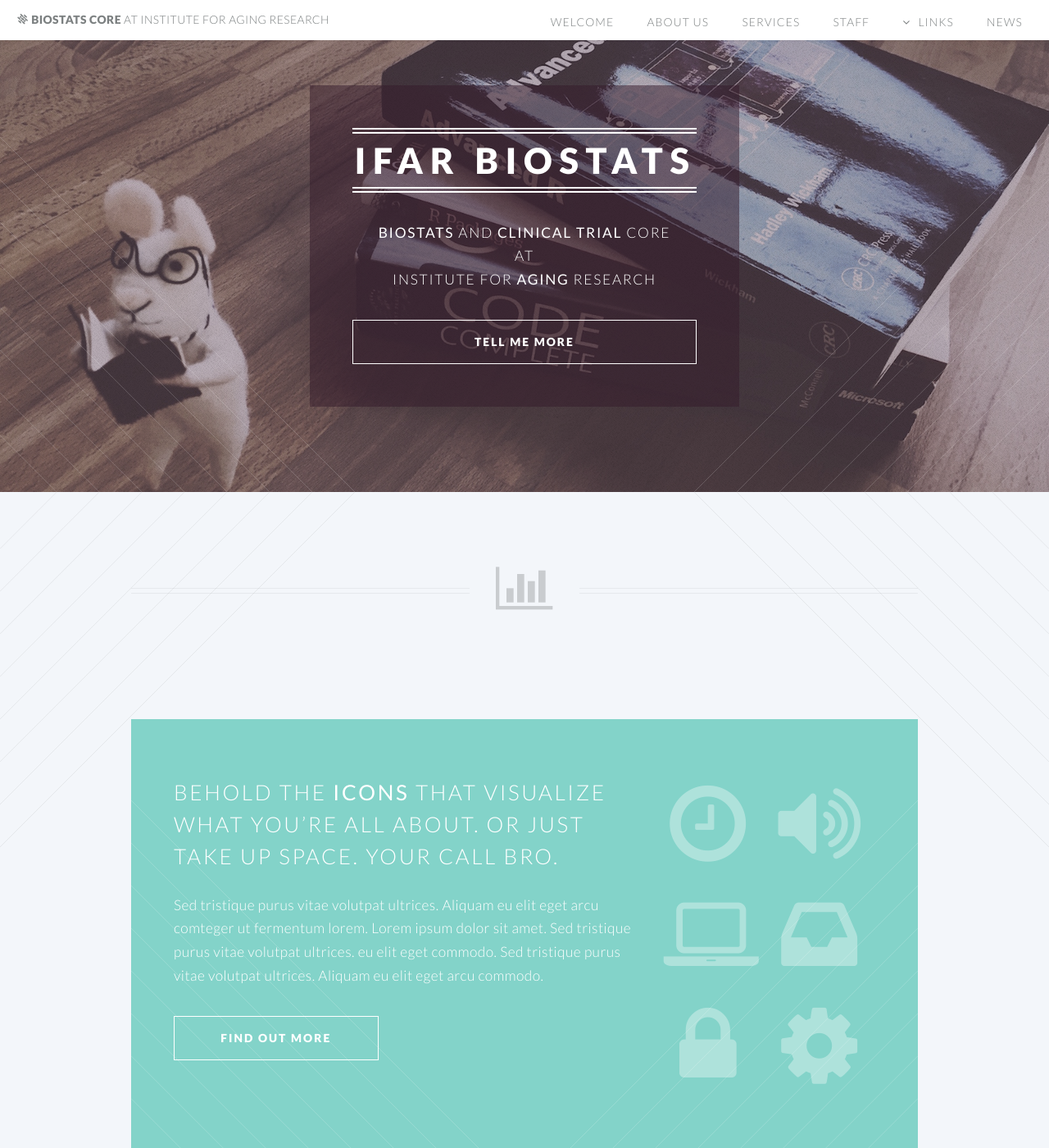
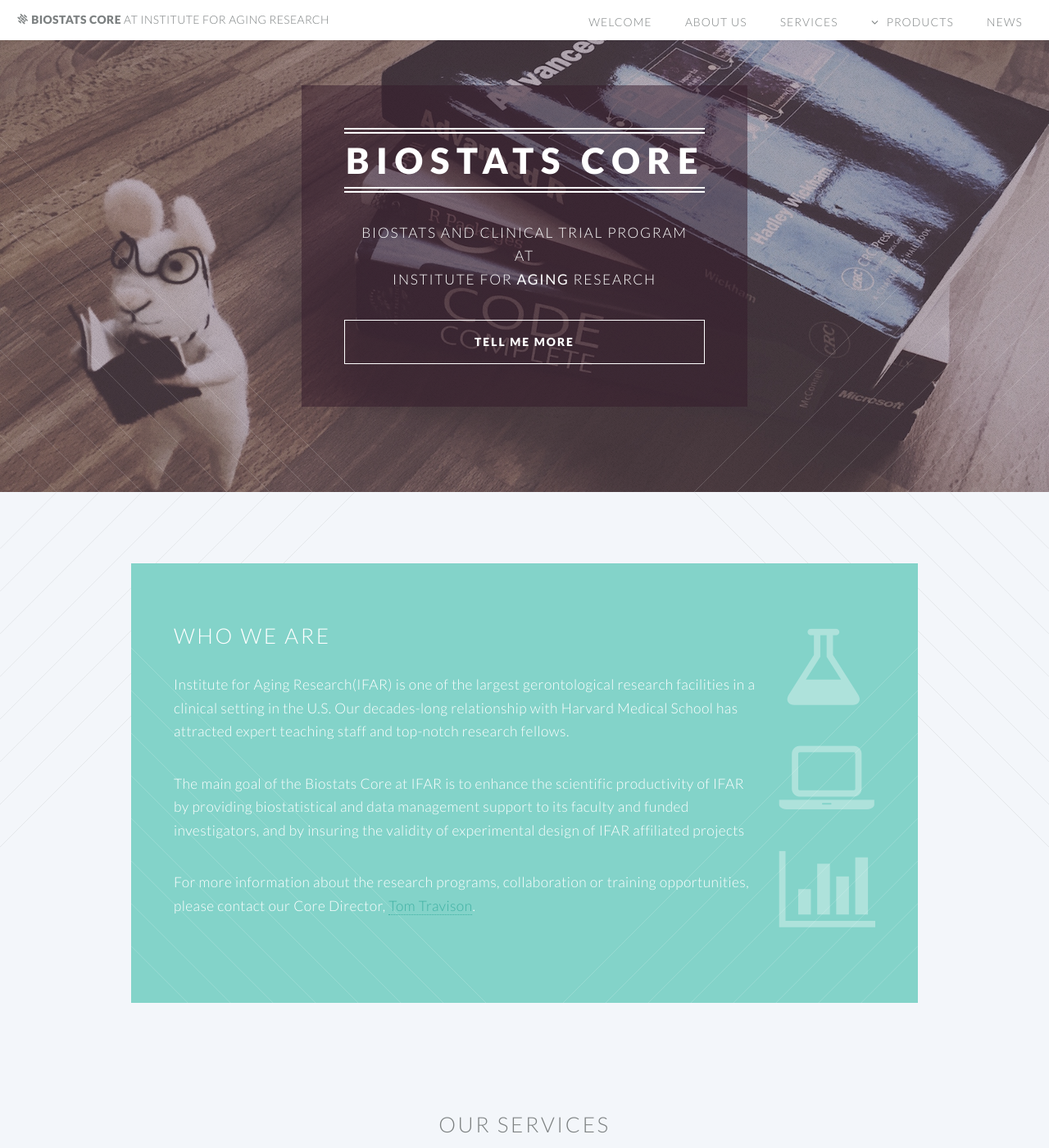
Before and after one commit to timothytsai/IFARbiostats.github.io, a Jekyll site: the page built from index.html, in a window 1280 px wide and 1400 px high. Shown: the whole window at 82% size. Built offline with Jekyll 4.4.1, drawn with Linux system fonts in a browser that asks for light colours; some web fonts are replaced; some of the changed text lies outside the part shown.

Commit message:
adding service descriptions;fix news updates

```diff
--- a/_includes/banner.html
+++ b/_includes/banner.html
@@ -10,15 +10,14 @@
     <div class="inner">
 
         <header>
-            <h2>IFAR BioStats</h2>
+            <h2>BioStats Core</h2>
         </header>
-        <p><strong>Biostats</strong> and <strong>Clinical Trial</strong> Core <br>
-        At<br>
-        Institute for <strong>Aging</strong> Research
-        </p>
+        <p>Biostats and Clinical Trial Program<br>
+          AT<br>
+          Institute for <strong>Aging</strong> Research</p>
         <footer>
             <ul class="buttons vertical">
-                <li><a href="/about.html" class="button fit scrolly">Tell Me More</a></li>
+                <li><a href="/#about" class="button fit scrolly">Tell Me More</a></li>
             </ul>
         </footer>
 
--- a/_includes/footer.html
+++ b/_includes/footer.html
@@ -7,7 +7,9 @@
     </ul>
 
     <ul class="copyright">
-        <li>&copy; IFAR BioStats Core, 2015 </li><li>Design: <a href="http://html5up.net">HTML5 UP</a></li>
+        <li>&copy; IFAR BioStats Core, 2015 </li>
+        <li>Design: <a href="http://html5up.net">HTML5 UP</a></li>
+        <li>Photo: <a href="mailto:haozhu@hsl.harvard.edu">Hao Zhu</a></li>
     </ul>
 
 </footer>
--- a/_includes/header.html
+++ b/_includes/header.html
@@ -2,19 +2,19 @@
 				<h1 id="logo"><a href="/"><i class="icon-hsl"></i> Biostats Core <span>at Institute for Aging Research</span></a></h1>
 				<nav id="nav">
 					<ul>
-						<li><a href="/">Welcome</a></li>
-            <li><a href="#about">About us</a></li>
-						<li><a href="#services">Services</a></li>
-						<li><a href="#staff">Staff</a></li>
+						<li><a href="/#banner">Welcome</a></li>
+            <li><a href="/#about">About us</a></li>
+						<li><a href="/#services">Services</a></li>
+						<!--<li><a href="/#staff">Staff</a></li>-->
 						<li class="submenu">
-							<a href="">Links</a>
+							<a href="">Products</a>
 							<ul>
 								<li><a href="https://ifar-shiny.hsl.harvard.edu/">Shiny Site</a></li>
 								<li><a href="https://ifar-edc.hsl.harvard.edu/redcap">REDCap</a></li>
 								<li><a href="https://ifar-wikis.hsl.harvard.edu">Wiki</a></li>
 							</ul>
 						</li>
-						<li><a href="/blog.html">News</a></li>
+						<li><a href="/news.html">News</a></li>
 					</ul>
 				</nav>
 			</header>
--- a/css/style.css
+++ b/css/style.css
@@ -8,6 +8,7 @@
 */
 
 /* Basic */
+
 
 	body, #skel-layers-wrapper {
 		background: #f3f6fa;
@@ -108,6 +109,9 @@
 
 /* Section/Article */
 
+  section {
+		padding-top: 40px;
+	}
 	section.special, article.special {
 		text-align: center;
 	}
@@ -421,7 +425,7 @@
 			display: block;
 			float: left;
 			text-align: center;
-			width: 50%;
+			width: 100%;
 		}
 
 			ul.featured-icons li .icon {
@@ -569,6 +573,7 @@
 
 		.wrapper.style1 {
 			padding: 0;
+			padding-top:60px;
 		}
 
 		.wrapper.style2 {
--- a/index.html
+++ b/index.html
@@ -4,37 +4,24 @@
 		<!-- Main -->
 			<article id="main">
 
-				<header class="special container">
-					<span class="icon fa-bar-chart-o"></span>
-					<h2></h2>
-					<p></p>
-				</header>
-
 				<!-- One -->
 					<section class="wrapper style2 container special-alt" id="about">
 						<div class="row half">
-							<div class="8u">
+							<div class="10u">
 
 								<header>
-									<h2>Behold the <strong>icons</strong> that visualize what you’re all about. or just take up space. your call bro.</h2>
+									<h2>Who we are</h2>
 								</header>
-								<p>Sed tristique purus vitae volutpat ultrices. Aliquam eu elit eget arcu comteger ut fermentum lorem. Lorem ipsum dolor sit amet. Sed tristique purus vitae volutpat ultrices. eu elit eget commodo. Sed tristique purus vitae volutpat ultrices. Aliquam eu elit eget arcu commodo.</p>
-								<footer>
-									<ul class="buttons">
-										<li><a href="#" class="button">Find Out More</a></li>
-									</ul>
-								</footer>
-
+								<p>Institute for Aging Research(IFAR) is one of the largest gerontological research facilities in a clinical setting in the U.S. Our decades-long relationship with Harvard Medical School has attracted expert teaching staff and top-notch research fellows. </p>
+								<p>The main goal of the Biostats Core at IFAR is to enhance the scientific productivity of IFAR by providing biostatistical and data management support to its faculty and funded investigators, and by insuring the validity of experimental design of IFAR affiliated projects</p>
+								<p>For more information about the research programs, collaboration or training opportunities, please contact our Core Director, <a href="mailto:TGT@hsl.harvard.edu">Tom Travison</a>.</p>
 							</div>
-							<div class="4u skel-cell-important">
+							<div class="2u skel-cell-important">
 
 								<ul class="featured-icons">
-									<li><span class="icon fa-clock-o"><span class="label">Feature 1</span></span></li>
-									<li><span class="icon fa-volume-up"><span class="label">Feature 2</span></span></li>
+									<li><span class="icon fa-flask"><span class="label">Feature 1</span></span></li>
 									<li><span class="icon fa-laptop"><span class="label">Feature 3</span></span></li>
-									<li><span class="icon fa-inbox"><span class="label">Feature 4</span></span></li>
-									<li><span class="icon fa-lock"><span class="label">Feature 5</span></span></li>
-									<li><span class="icon fa-cog"><span class="label">Feature 6</span></span></li>
+									<li><span class="icon fa-bar-chart"><span class="label">Feature 5</span></span></li>
 								</ul>
 
 							</div>
@@ -43,44 +30,43 @@
 
 				<!-- Two -->
 					<section class="wrapper style1 container special" id="services">
+						<header>
+							<h2>Our Services</h2>
+						</header>
 						<div class="row">
 							<div class="4u">
+								<section>
+									<span class="icon featured fa-edit"></span>
+									<header>
+										<h3>Study Design/Planning</h3>
+									</header>
+									<p>Our statisticians and researchers are willing to get involved into the study at the early stage. By doing so, we can help you get rid of tons of common mistakes from the beginning and save everyone a lot of time once study started.</p>
+								</section>
+							</div>
 
+							<div class="4u">
 								<section>
-									<span class="icon featured fa-check"></span>
+									<span class="icon featured fa-calculator"></span>
 									<header>
-										<h3>This is Something</h3>
+										<h3>Statistical Support</h3>
 									</header>
-									<p>Sed tristique purus vitae volutpat ultrices. Aliquam eu elit eget arcu commodo suscipit dolor nec nibh. Proin a ullamcorper elit, et sagittis turpis. Integer ut fermentum.</p>
+									<p>While our expertness in statistics ensures the quality of our reports, we also have developped a sets of reproducible tools, which allow us quickly adapt ourselves with any changes in the study and reproduce the statistical report you need.</p>
 								</section>
+							</div>
 
-							</div>
 							<div class="4u">
-
 								<section>
-									<span class="icon featured fa-check"></span>
+									<span class="icon featured fa-bar-chart"></span>
 									<header>
-										<h3>Also Something</h3>
+										<h3>Data Management</h3>
 									</header>
-									<p>Sed tristique purus vitae volutpat ultrices. Aliquam eu elit eget arcu commodo suscipit dolor nec nibh. Proin a ullamcorper elit, et sagittis turpis. Integer ut fermentum.</p>
+									<p>We have being using some cutting-edge technologies and developed a set of data management tools based on R Shiny and REDCap, which can visualize study progress in real time. Please check the Products tab in the navigation bar or contact our <a href="mailto:TGT@hsl.harvard.edu">core director</a> for details.</p>
 								</section>
-
-							</div>
-							<div class="4u">
-
-								<section>
-									<span class="icon featured fa-check"></span>
-									<header>
-										<h3>Probably Something</h3>
-									</header>
-									<p>Sed tristique purus vitae volutpat ultrices. Aliquam eu elit eget arcu commodo suscipit dolor nec nibh. Proin a ullamcorper elit, et sagittis turpis. Integer ut fermentum.</p>
-								</section>
-
 							</div>
 						</div>
 					</section>
 
-				<!-- Three -->
+				<!-- Three
 					<section class="wrapper style3 container special" id="staff">
 
 						<header class="major">
@@ -143,5 +129,6 @@
 						</footer>
 
 					</section>
+					-->
 
 			</article>
--- a/blog.html
+++ b/news.html
@@ -5,7 +5,7 @@
 <article id="main">
     <header class="special container">
         <span class="icon fa-mobile"></span>
-        <h2>My <strong>Blog</strong></h2>
+        <h2><strong>News and Updates</strong></h2>
     </header>
     <section class="wrapper style4 container">
         <ul class="posts">
```
Also changed, not shown: _posts/2014-08-07-first-post.markdown (deleted, +0 -12 lines), _posts/2014-08-31-duis-in-purus.markdown (deleted, +0 -14 lines), _posts/2014-10-29-morbi-a-semper.md (deleted, +0 -10 lines), _posts/2016-01-18-first-post.markdown (added, +7 -0 lines), images/pic01.jpg, images/pic02.jpg.
